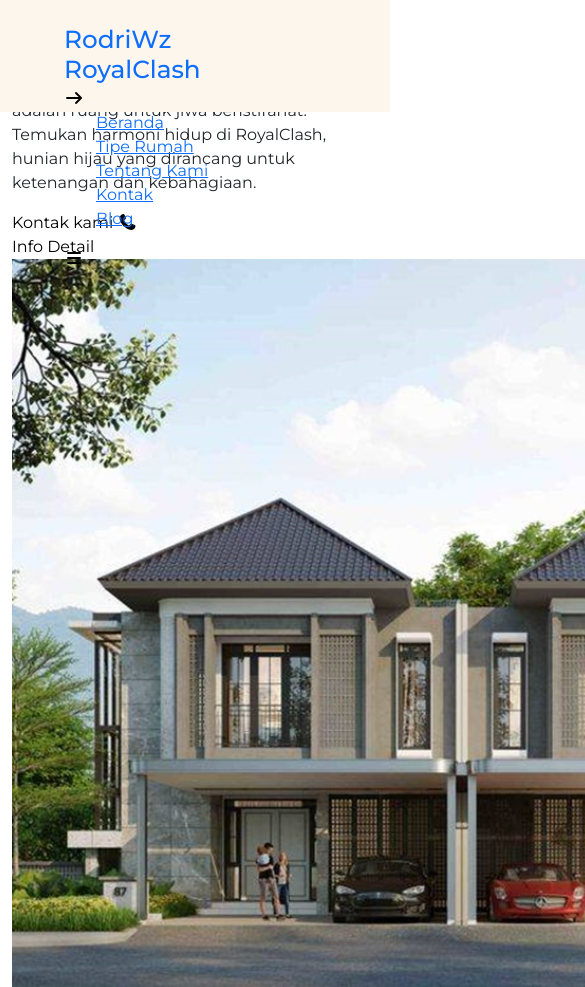
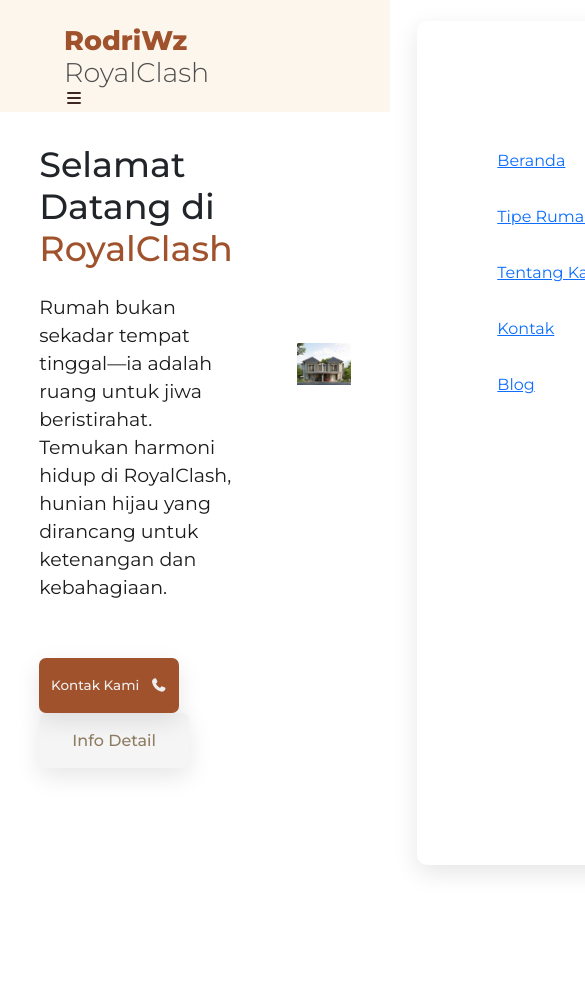
Before and after one commit to RodriWz/RoyalClash-property, a plain HTML site: page index.html in a window 390 px wide. Shown: the top 987 px of the page, 585 px wide, since content can reach past the window. After the commit the page ends 844 px from the top, so only its background shows below. Drawn offline with nearby package versions, Linux system fonts and the light colour scheme.

Commit message:
1.Script Js untuk show dan hide menu,2.Penambahan Style CSS mulai dari logo,nav_menu,wrapper,mediaQuery

```diff
--- a/css/style.css
+++ b/css/style.css
@@ -1,32 +1,31 @@
 @import url("https://fonts.googleapis.com/css2?family=Montserrat:ital,wght@0,100..900&display=swap");
 
-*{
+* {
   margin: 0;
   padding: 0;
   box-sizing: border-box;
-    font-family: "Montserrat", sans-serif
+  font-family: "Montserrat", sans-serif;
 }
 
 *,
-*::before
-*::after{
+*::before *::after {
   box-sizing: border-box;
 }
 
 /* CSS VARIABEL */
 :root {
-  --primary-color: #A0522D;        /* Sienna */
-  --link-color: #2E8B57;           /* SeaGreen */
-  --btn-hover-color: #DAA520;      /* GoldenRod */
-  --lg-heading: #3E2723;           /* Dark Brown */
-  --text-content: #4E4E4E;         /* Neutral Gray */
+  --primary-color: #a0522d; /* Sienna */
+  --link-color: #2e8b57; /* SeaGreen */
+  --btn-hover-color: #daa520; /* GoldenRod */
+  --lg-heading: #3e2723; /* Dark Brown */
+  --text-content: #4e4e4e; /* Neutral Gray */
   --fixed-header-height: 7rem;
-  --c-white: #FDF6EC;              /* Cream White */
-  --c-black: #1C1C1C;              /* Deep Charcoal */
-  --c-titan-white: #F5F5F5;        /* Soft Gray */
-  --c-cold-purple: #B0AFAF;        /* Muted Mauve */
-  --c-indigo: #7E8B94;             /* Dusty Indigo */
-  --c-governor: #8E7C62;           /* Taupe */
+  --c-white: #fdf6ec; /* Cream White */
+  --c-black: #1c1c1c; /* Deep Charcoal */
+  --c-titan-white: #f5f5f5; /* Soft Gray */
+  --c-cold-purple: #b0afaf; /* Muted Mauve */
+  --c-indigo: #7e8b94; /* Dusty Indigo */
+  --c-governor: #8e7c62; /* Taupe */
 }
 
 body {
@@ -36,15 +35,15 @@ body {
   background-color: var(--c-white);
 }
 
-ul li{
+ul li {
   list-style-type: none;
 }
 
-a{
+a {
   list-style-type: none;
 }
 
-button{
+button {
   background-color: transparent;
   border: none;
   outline: none;
@@ -52,12 +51,12 @@ button{
 }
 
 /* CONTAINER */
-.container{
+.container {
   width: 100%;
 }
 
 /* header */
-.header{
+.header {
   height: var(--fixed-header-height);
   padding: 25px 4rem;
   position: fixed;
@@ -68,13 +67,13 @@ button{
 }
 
 .shadow-header {
-  box-shadow: 0 5px 20px 0 rgba(0,0,0,.1);
-  transition: background .3s, border .3s, border-radius .3s, box-shadow .3s;
+  box-shadow: 0 5px 20px 0 rgba(0, 0, 0, 0.1);
+  transition: background 0.3s, border 0.3s, border-radius 0.3s, box-shadow 0.3s;
   border-bottom: 1px solid #eee;
 }
 
 /* navbar */
-.nav{
+.nav {
   width: 100%;
   height: 100%;
   display: flex;
@@ -83,3 +82,262 @@ button{
 }
 
 /* logo */
+.logo h2 {
+  font-size: 27px;
+  color: var(--primary-color);
+  font-weight: 800;
+}
+
+#black-title {
+  color: #4e4e4e;
+  font-weight: 300;
+}
+/* nav menu */
+.nav_menu_list {
+  display: flex;
+  align-items: center;
+}
+
+.nav_menu_list .nav_menu_item {
+  margin: 0 2rem;
+}
+
+.nav_menu_list .nav_menu_link {
+  font-size: 16.5px;
+  line-height: 27px;
+  color: var(--link-color);
+  text-transform: capitalize;
+  letter-spacing: 0.5px;
+  text-decoration: none;
+}
+
+.menu_active {
+  color: var(--primary-color) !important;
+}
+
+.nav_menu_link:hover {
+  color: var(--primary-color);
+}
+
+.toggle_btn {
+  font: size 20px;
+  font-weight: 600;
+  color: var(--lg-heading);
+  z-index: 4;
+}
+
+.nav_menu,
+.close_btn {
+  display: none;
+}
+
+show {
+  right: 3% !important;
+}
+
+/* wrapper */
+.wrapper-home {
+  width: 100%;
+  padding-left: 1.7rem;
+  padding-right: 1.7rem;
+  padding-top: 9rem;
+  margin-bottom: 4rem;
+}
+
+.wrapper-content {
+  width: 100%;
+  padding-top: 7.5rem;
+  margin-bottom: 4rem;
+}
+
+.grid-cols-2 {
+  width: 100%;
+  height: 100%;
+  display: grid;
+  grid-template-columns: repeat(2, 1fr);
+  gap: 4rem;
+}
+
+.grid_item-1 {
+  padding-top: 5rem;
+  padding-left: 1.5rem;
+}
+
+.main_heading {
+  font-weight: 300;
+  font-size: 48px;
+  line-height: 55px;
+}
+
+.main-heading span {
+  color: var(--primary-color);
+}
+
+.info-text {
+  margin-top: 1.5rem;
+  font-size: 19px;
+  line-height: 28px;
+  color: #1c1c1c;
+}
+
+.btn_wrapper {
+  margin-top: 3.5rem;
+  display: flex;
+  width: 100%;
+}
+
+.btn_home {
+  width: 110px;
+  height: 50px;
+  background-color: var(--primary-color);
+  display: block;
+  font-size: 15px;
+  color: var(--c-white);
+  text-transform: capitalize;
+  border-radius: 7px;
+  letter-spacing: 1px;
+  transition: 0.04s;
+}
+
+.btn_home:hover {
+  transform: translateY(-3px);
+  background-color: var(--btn-hover-color);
+}
+
+.view_more_btn {
+  width: 100px;
+  height: 55px;
+  display: flex;
+  align-items: center;
+  justify-content: center;
+  font-size: 16px;
+  letter-spacing: 0;
+  color: #eee;
+  font-weight: 500;
+  margin-right: 10px;
+  box-shadow: 0 0.5rem 1.5rem rgba(0, 0, 0, 0.1);
+}
+
+.view_more_btn i {
+  margin-left: 0.7rem;
+}
+
+.view_more_btn:hover {
+  transition: box-shadow 0.25s ease, transform 0.25s ease;
+}
+
+.documentation_btn {
+  width: 150px;
+  height: 55px;
+  font-size: 16px !important;
+  font-weight: 500 !important;
+  letter-spacing: 0;
+  background-color: #f5f5f5 !important;
+  color: var(--c-governor);
+  box-shadow: 0 0.5rem 1.5rem rgba(0, 0, 0, 0.1);
+}
+
+.documentation_btn:hover {
+  background-color: #eee;
+  transition: box-shadow 0.25s ease, transform 0.25s ease;
+}
+
+.grid_item-2 {
+  padding-top: 2rem;
+  width: 100%;
+  height: 100%;
+}
+
+.team_img_wrapper {
+  width: 100%;
+  max-width: 100%;
+  height: 440px;
+}
+
+.team_img_wrapper img {
+  width: 100%;
+  height: 100%;
+  object-fit: contain;
+}
+
+#content-title {
+  height: 170px;
+  background-image: url("../img/Salinan\ content-title.png");
+  box-shadow: inset 0 0 0 100px rgba(0, 0, 0, 0.1);
+  justify-content: center;
+  align-items: center;
+  color: var(--c-white);
+}
+
+/* Media Query */
+@media screen and (min-width: 768px) {
+  .toggle_btn {
+    display: none;
+  }
+  .nav_menu {
+    display: block;
+  }
+}
+
+@media screen and (max-width: 768px) {
+  .log h2 {
+    font-size: 23px;
+  }
+  .nav_menu {
+    position: fixed;
+    width: 93%;
+    height: 100%;
+    display: block;
+    top: 2.5%;
+    right: -100%;
+    background-color: #fff;
+    padding: 3rem;
+    border-radius: 10px;
+    box-shadow: 0 0.5rem 1.5rem rgba(0, 0, 0, 0.1);
+    z-index: 50;
+    transition: 0.4s;
+  }
+  .nav_menu_list {
+    flex-direction: column;
+    align-items: flex-start;
+    margin-top: 4rem;
+  }
+  .nav_menu_list .nav_menu_item {
+    margin: 1rem 0;
+  }
+  .nav_menu_item .nav_menu_link {
+    font-size: 10px;
+  }
+  .close_btn {
+    display: block;
+    position: absolute;
+    right: 10%;
+    font-size: 25px;
+    color: #506895;
+  }
+  .close_btn:hover {
+    color: #000;
+  }
+  .wrapper-home {
+    padding: 0 0.7 rem;
+  }
+  .grid_item-1 {
+    padding-left: 0rem;
+  }
+  .main-heading {
+    font-size: 35px;
+  }
+  .view_more_btn {
+    width: 140px;
+    height: 55px;
+    font-size: 13.5px;
+    margin-right: 1rem;
+  }
+  .grid-cols-3 {
+    grid-template-columns: repeat(auto-fit, minmax(100%, 1fr));
+  }
+  .featured_info p {
+    line-height: 23px;
+    font-size: 140px;
+  }
+}
--- a/index.html
+++ b/index.html
@@ -72,11 +72,10 @@
             <a href="./blog.html" class="nav_menu_link_active">Blog</a>
           </li>
         </ul>
-
-        <button class="toggle_btn" id="toggle_btn">
+      </div>
+      <button class="toggle_btn" id="toggle_btn">
           <i class="fa fa-bars"> </i>
         </button>
-      </div>
     </header>
     <!-- Header Tutup -->
 
@@ -110,5 +109,8 @@
       </div>
     </section>
     <!-- section tutup -->
+
+    <!-- SCRIPT JS -->
+     <script src="./js/script.js" defer></script>
   </body>
 </html>
--- a/js/script.js
+++ b/js/script.js
@@ -0,0 +1,13 @@
+const navId = document.getElementById("nav_menu"),
+ToggleBtnId = document.getElementById("toggle_btn"),
+CloseBtnId = document.getElementById("close_btn");
+
+// Show Menu
+ToggleBtnId.addEventListener("click", () => {
+    navId.classList.add("show");
+});
+
+// Hide Menu
+ClaseBtnId.addEventListener("click", () => {
+    navId.classList.remove("show");
+});
```
Lines whose indentation alone changed are shown as unchanged.
